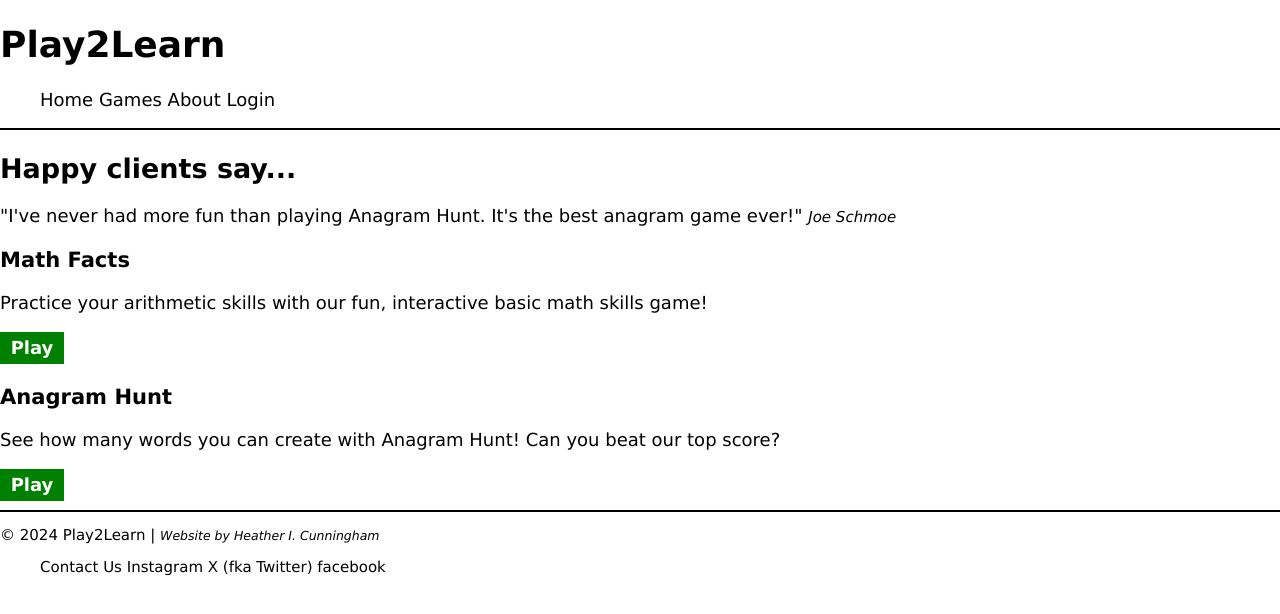
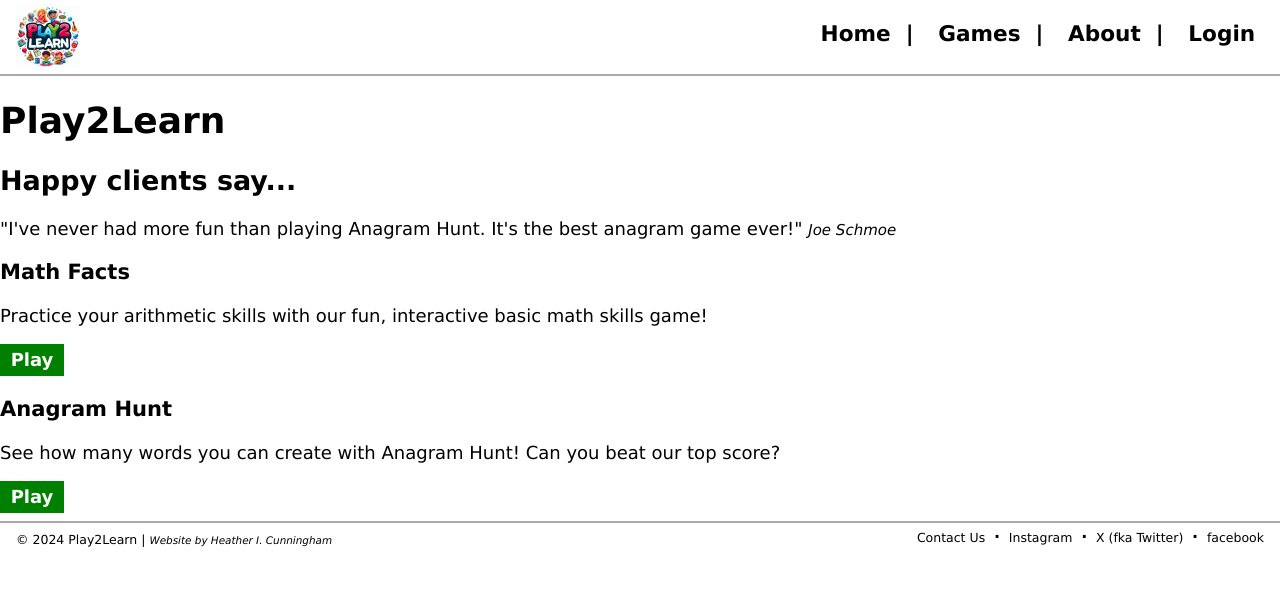
Before and after one commit to heather-cunningham/play2learn, a website: page public/index.html in a window 1280 px wide. Drawn offline with Linux system fonts and the light colour scheme.

Commit message:
homepage: Positioning and some style for header, footer, logo, and top nav

```diff
--- a/public/index.html
+++ b/public/index.html
@@ -13,26 +13,29 @@
 
   <body>
     <header>
-      <h1>Play2Learn</h1>
+      <div id="nav-div">
+        <img id="logo" src="./images/play2Learn_logo.png" />
 
         <nav>
           <ul id="top-nav">
-          <li>Home</li>
-          <li>Games
+            <li>Home &nbsp;&verbar;&nbsp;</li>
+            <li>Games &nbsp;&verbar;&nbsp;
               <ul id="games-sub-nav">
                 <li>Math Facts</li>
                 <li>Anagram Hunt</li>
               </ul>
             </li>
-          <li>About</li>
+            <li>About &nbsp;&verbar;&nbsp;</li>
             <li>Login</li>
           </ul>
         </nav>
+      </div>
 
-      <hr id="header-rule" /> <!-- style="border: 2px solid black" -->
+      <hr id="header-rule" />
     </header>
 
     <main>
+      <h1>Play2Learn</h1>
       <h2>Happy clients say...</h2>
       <p>
         "I've never had more fun than playing Anagram Hunt.  It's the best anagram game ever!"
@@ -62,9 +65,9 @@
         </p>
 
         <ul id="social-media-list">
-          <li>Contact Us</li>
-          <li>Instagram</li>
-          <li>X (fka Twitter)</li>
+          <li>Contact Us <span class="dot-separator">&middot;</span></li>
+          <li>Instagram <span class="dot-separator">&middot;</span></li>
+          <li>X (fka Twitter) <span class="dot-separator">&middot;</span></li>
           <li>facebook</li>
         </ul>
       </div>
--- a/public/styles/styles.css
+++ b/public/styles/styles.css
@@ -1,4 +1,4 @@
-/* Global Styles */
+/* Global Styles, Homepage Styles */
 
 body {
   font-family: Verdana, Geneva, Tahoma, sans-serif;
@@ -9,22 +9,57 @@ header {
   position: relative;
 }
 
-#top-nav, #games-sub-nav, #social-media-list {
+img#logo {
+  width: 4rem;
+  height: auto;
+  margin-top: 0.3rem;
+  margin-left: 1rem;
+  padding: 0;
+  float: left;
+}
+
+/* psuedo-element to maintain logo positioning */
+div#nav-div::after {
+  content: " ";
+  clear: both;
+  display: block;
+}
+
+ul#top-nav {
+  min-width: 453px;
+  float: right;
+  clear: left;
+  position: absolute;
+  right: 1rem;
+  font-size: larger;
+  font-weight: bold;
+}
+
+ul#top-nav, ul#games-sub-nav, #social-media-list {
   list-style: none;
 }
 
-#top-nav li, #social-media-list li {
+ul#top-nav li, ul#social-media-list li {
   display: inline-block;
 }
 
-#games-sub-nav li {
+#top-nav li {
+  margin: 0 0 0 0.3rem;
+  padding: 0 0 0 0.3rem;
+}
+
+ul#games-sub-nav li {
   /* display: block; */
   display: none;
 }
 
+#header-rule {
+  width: 100%;
+  margin: 0.3rem 0;
+}
+
 #header-rule, #footer-rule {
-  position: relative;
-  border: 0.12rem solid black;
+  border: 0.12rem solid darkgray;
 }
 
 cite {
@@ -45,3 +80,29 @@ button[name="play"] {
 #footer-div {
   font-size: smaller;
 }
+
+#footer-rule {
+  width: 100%;
+  margin: 0.5rem 0 0.3rem;
+  padding: 0;
+}
+
+#copyright-design, #social-media-list {
+  font-size: smaller;
+}
+
+#copyright-design {
+  margin: 0.3rem 0.3rem 0.3rem 1rem;
+  float: left;
+}
+
+#social-media-list {
+  margin: 0 1rem 0 0.3rem;
+  float: right;
+}
+
+.dot-separator {
+  margin: 0 0.3rem;
+  font-weight: bold;
+  font-size: 1rem;
+}
```
Also changed, not shown: public/images/play2Learn_logo.png (added), public/styles/normalize.css. Lines whose indentation alone changed are shown as unchanged.
